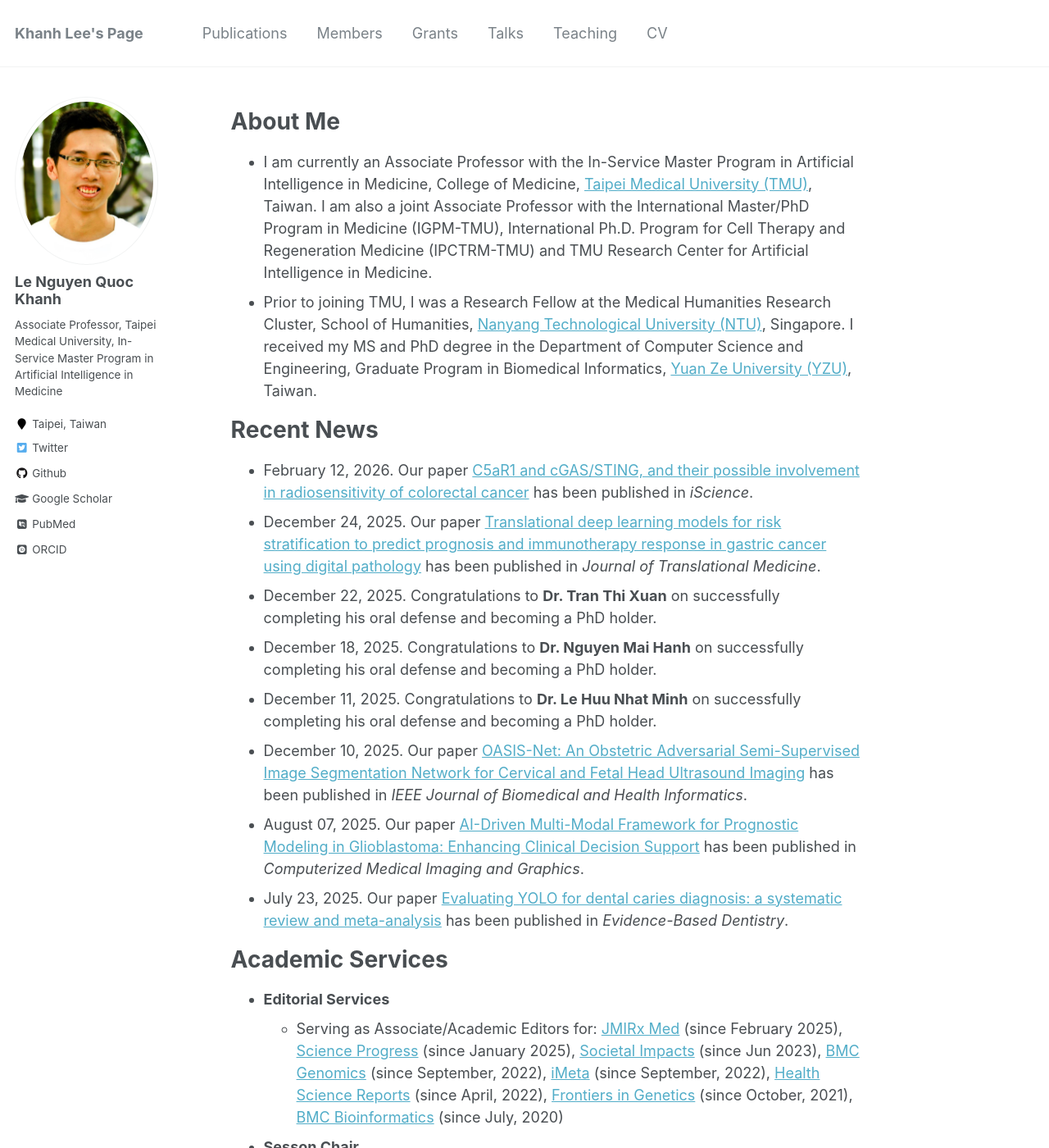
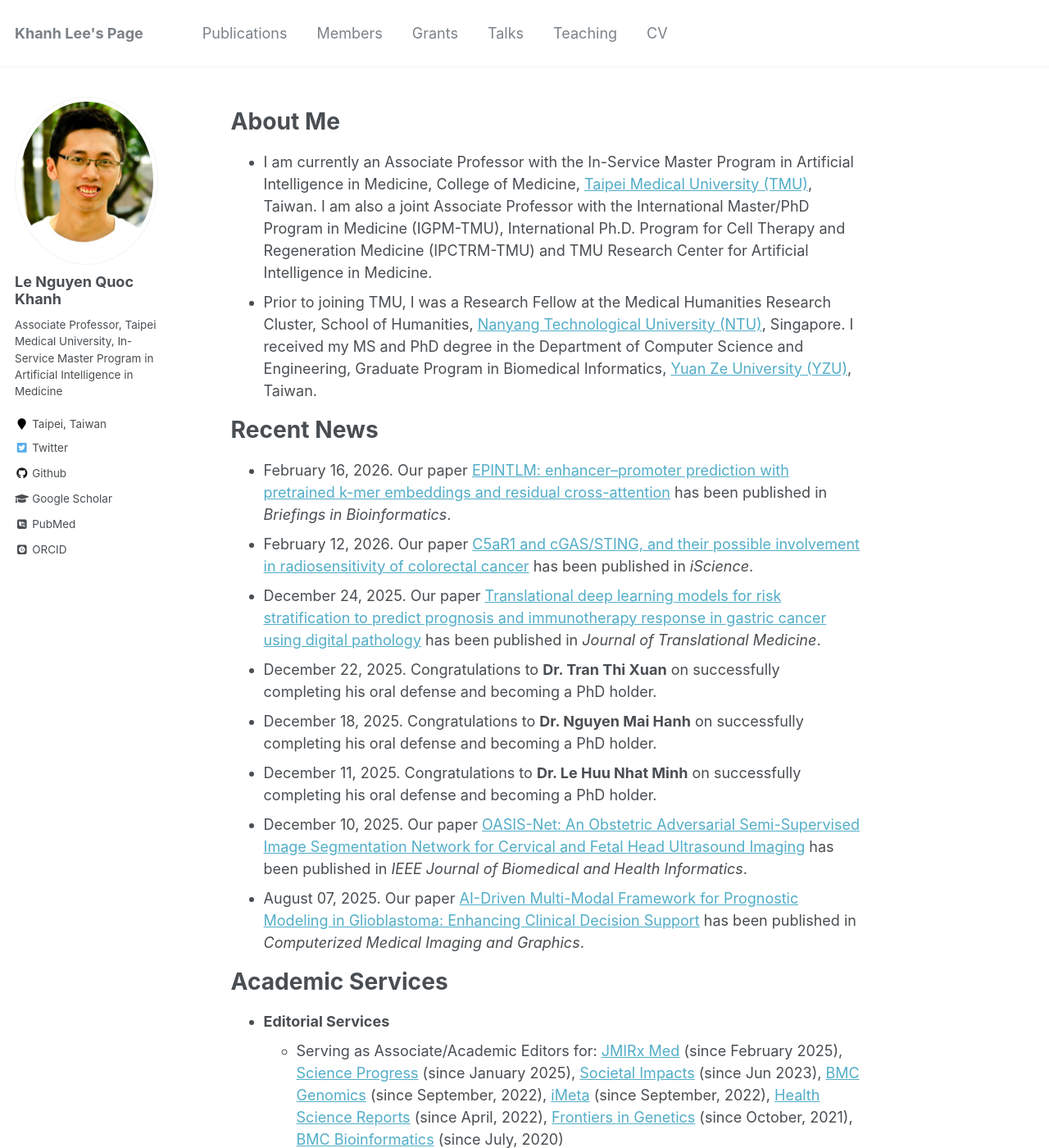
Before and after one commit to khanhlee/khanhlee.github.io, a Jekyll site: the page built from _pages/about.md, in a window 1280 px wide and 1400 px high. Shown: the whole window at 82% size. Built offline with Jekyll 4.4.1, drawn with Linux system fonts in a browser that asks for light colours; some web fonts are replaced.

Commit message:
Update about.md

```diff
--- a/_pages/about.md
+++ b/_pages/about.md
@@ -13,6 +13,7 @@ redirect_from:
 * Prior to joining TMU, I was a Research Fellow at the Medical Humanities Research Cluster, School of Humanities, [Nanyang Technological University (NTU)](http://www.ntu.edu.sg), Singapore. I received my MS and PhD degree in the Department of Computer Science and Engineering, Graduate Program in Biomedical Informatics, [Yuan Ze University (YZU)](https://www.yzu.edu.tw/), Taiwan.
 
 # Recent News
+* February 16, 2026. Our paper [EPINTLM: enhancer–promoter prediction with pretrained k-mer embeddings and residual cross-attention](https://doi.org/10.1093/bib/bbag064) has been published in <i>Briefings in Bioinformatics</i>.
 * February 12, 2026. Our paper [C5aR1 and cGAS/STING, and their possible involvement in radiosensitivity of colorectal cancer](https://doi.org/10.1016/j.isci.2026.115009) has been published in <i>iScience</i>.
 * December 24, 2025. Our paper [Translational deep learning models for risk stratification to predict prognosis and immunotherapy response in gastric cancer using digital pathology](https://doi.org/10.1186/s12967-025-07416-z) has been published in <i>Journal of Translational Medicine</i>.
 * December 22, 2025. Congratulations to <b>Dr. Tran Thi Xuan</b> on successfully completing his oral defense and becoming a PhD holder.
@@ -20,7 +21,6 @@ redirect_from:
 * December 11, 2025. Congratulations to <b>Dr. Le Huu Nhat Minh</b> on successfully completing his oral defense and becoming a PhD holder.
 * December 10, 2025. Our paper [OASIS-Net: An Obstetric Adversarial Semi-Supervised Image Segmentation Network for Cervical and Fetal Head Ultrasound Imaging](https://doi.org/10.1109/JBHI.2025.3631102) has been published in <i>IEEE Journal of Biomedical and Health Informatics</i>.
 * August 07, 2025. Our paper [AI-Driven Multi-Modal Framework for Prognostic Modeling in Glioblastoma: Enhancing Clinical Decision Support](https://doi.org/10.1016/j.compmedimag.2025.102628) has been published in <i>Computerized Medical Imaging and Graphics</i>.
-* July 23, 2025. Our paper [Evaluating YOLO for dental caries diagnosis: a systematic review and meta-analysis](https://doi.org/10.1038/s41432-025-01180-1) has been published in <i>Evidence-Based Dentistry</i>.
 
 # Academic Services
 * <b>Editorial Services</b>
```
